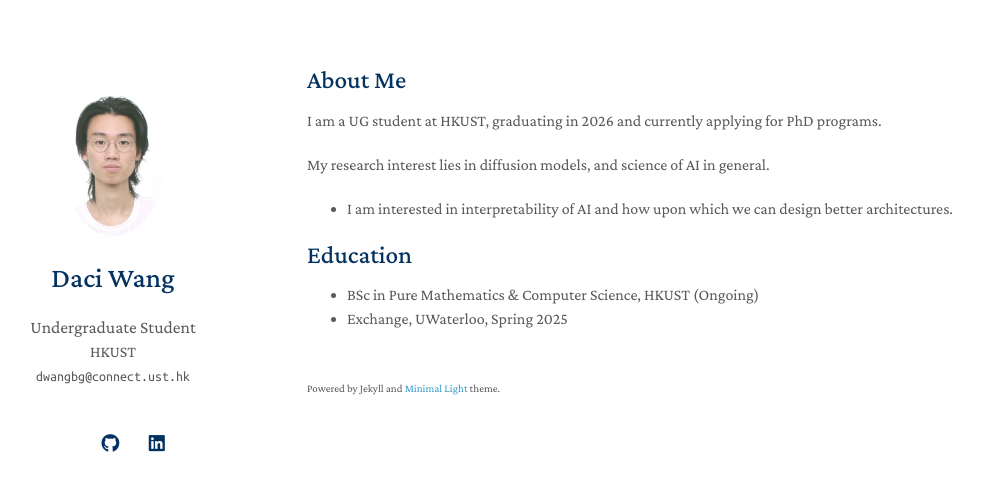
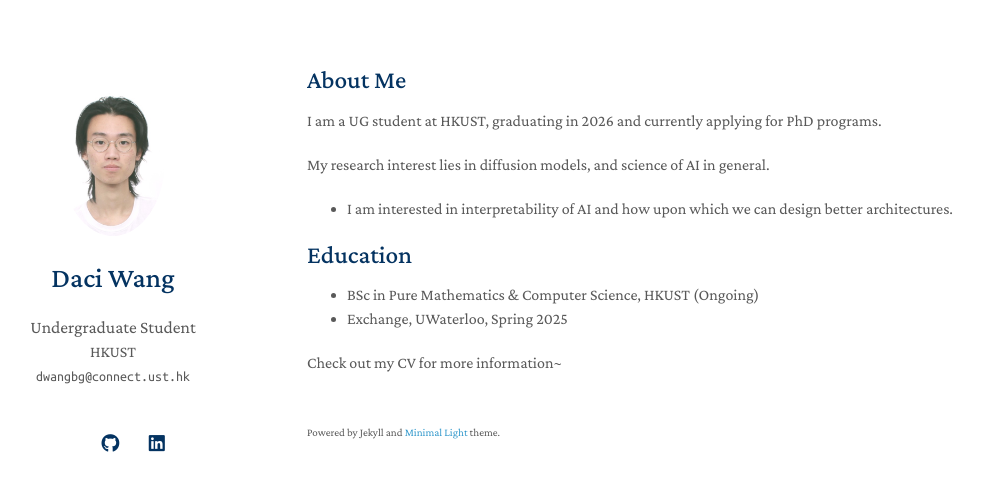
Before and after one commit to daci-wang/daci-wang.github.io, a Jekyll site: the page built from index.md, in a window 1280 px wide. Shown: the top 491 px of the page, without its empty margins (163-1146 px from the left). Built offline with Jekyll 4.4.1, drawn with Linux system fonts in a browser that asks for light colours; a style sheet for code colours, icons or effects is not loaded; our own code applies the rules of GitHub Pages for plain Markdown files.

Commit message:
Update index.md

```diff
--- a/index.md
+++ b/index.md
@@ -13,3 +13,5 @@ My research interest lies in diffusion models, and science of AI in general.
 
 - BSc in Pure Mathematics & Computer Science, HKUST (Ongoing)
 - Exchange, UWaterloo, Spring 2025
+
+Check out my CV for more information~
```
